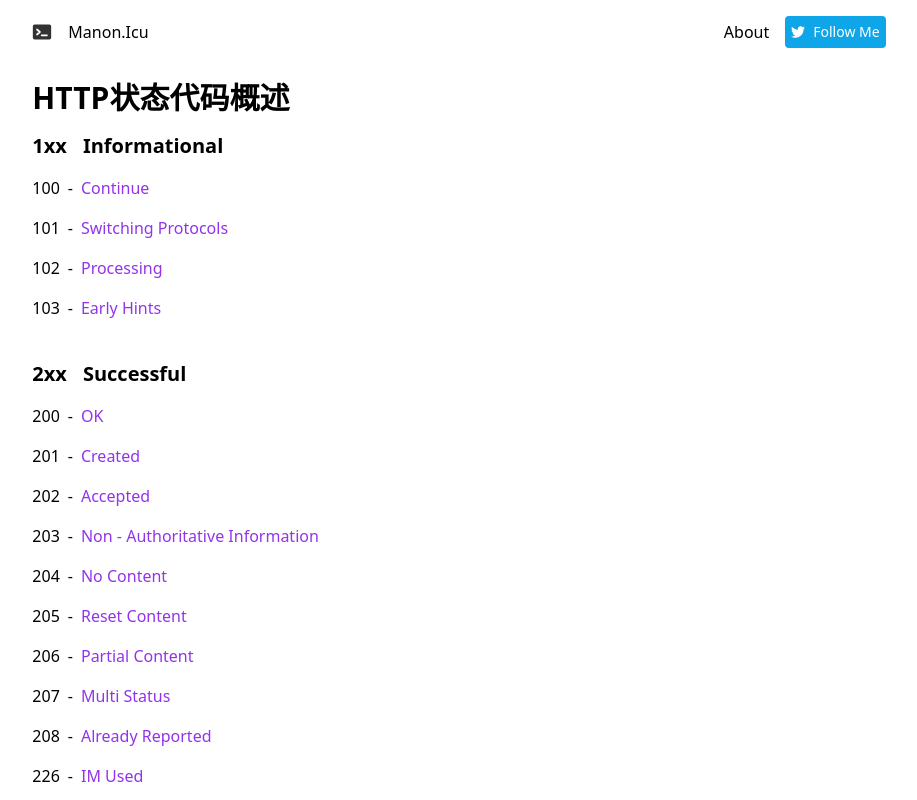
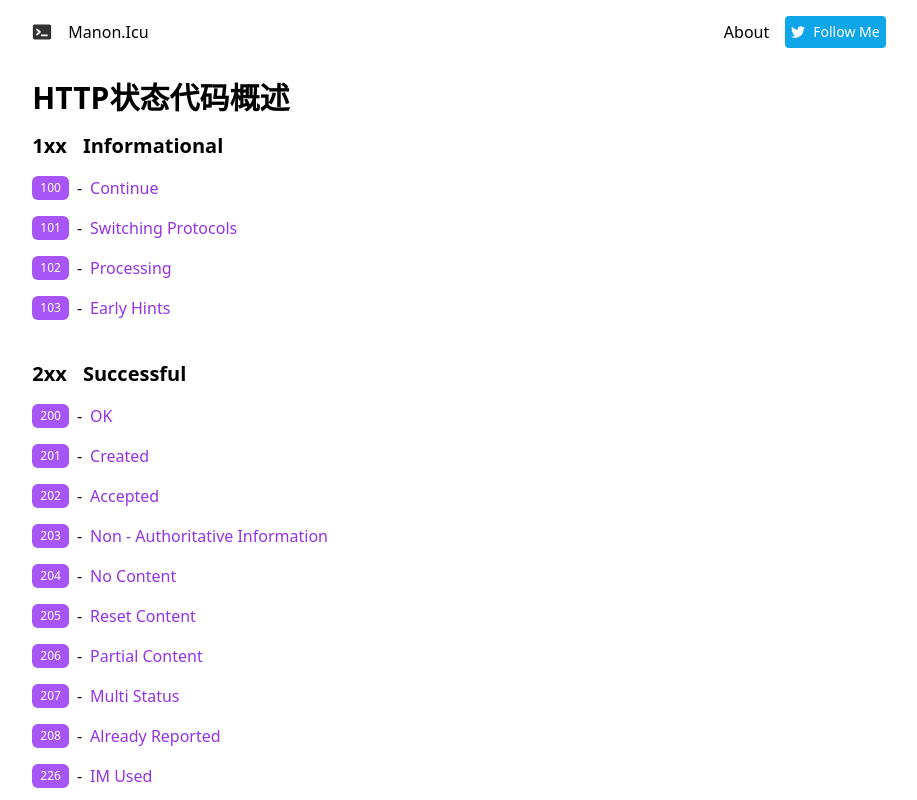
Before and after one commit to aafnnp/site, a Next.js app: page /http-status in a window 1280 px wide. Shown: the top 800 px of the page, without its empty margins (181-1098 px from the left). Built offline with nearby package versions, Linux system fonts and the light colour scheme.

Commit message:
chore: adapta dark mode

```diff
--- a/components/RandomPost.jsx
+++ b/components/RandomPost.jsx
@@ -3,19 +3,17 @@ import React from 'react';
 
 export default function RandomPost({ data }) {
   return (
-    <>
-      <h2 className="relative font-bold text-base mb-4">更多文章</h2>
+    <div className="random-post">
+      <h2>更多文章</h2>
       <ul>
         {data.map((item, key) => (
-          <li key={key} className="list-disc list-inside">
+          <li key={key}>
             <Link href={`/blog/${item.slug}`}>
-              <a className="text-gray-500 underline text-sm">
-                {item.data.title}
-              </a>
+              <a>{item.data.title}</a>
             </Link>
           </li>
         ))}
       </ul>
-    </>
+    </div>
   );
 }
--- a/pages/http-status.jsx
+++ b/pages/http-status.jsx
@@ -4,14 +4,14 @@ import { data, title } from 'utils/config';
 
 export default function HttpStatus() {
   return (
-    <>
-      <h1 className="text-3xl font-bold mb-4">HTTP状态代码概述</h1>
+    <div className="http-status">
+      <h1>HTTP状态代码概述</h1>
 
       {data.map((item, key) => (
-        <div className="mb-8" key={key}>
-          <h2 className="text-xl font-bold mb-2">
+        <div className="http-status-item" key={key}>
+          <h2>
             <span>{key + 1}xx</span>
-            <span className="pl-4">{title[key]}</span>
+            <span>{title[key]}</span>
           </h2>
 
           {item.map((el) => (
@@ -19,24 +19,17 @@ export default function HttpStatus() {
               key={el.key}
               href={`https://www.abstractapi.com/http-status-codes/${el.key}`}
             >
-              <a className="block py-2">
-                <span
-                  px={2}
-                  py={1}
-                  backgroundColor="purple.500"
-                  rounded="md"
-                  color="white"
-                  fontSize="xs"
-                >
+              <a>
+                <span className="px-2 py-1 bg-purple-500 rounded-md text-white text-xs">
                   {el.key}
                 </span>
-                <span className="px-2">-</span>
+                <span>-</span>
                 <span className="text-purple-600">{el.value}</span>
               </a>
             </Link>
           ))}
         </div>
       ))}
-    </>
+    </div>
   );
 }
--- a/pages/index.jsx
+++ b/pages/index.jsx
@@ -16,7 +16,7 @@ export default function IndexPage(props) {
         const { slug, data } = item;
         return (
           <div
-            className="grid grid-cols-[30%_auto] gap-4 py-2 xs:grid-cols-1 sm:grid-cols-[25%_auto]"
+            className="grid grid-cols-[30%_auto] gap-4 py-2 xs:grid-cols-1 sm:grid-cols-[25%_auto] md:grid-cols-[30%_auto]"
             key={item.slug}
           >
             <div className="text-gray-500 text-right xs:hidden sm:block">
--- a/styles/main.scss
+++ b/styles/main.scss
@@ -5,6 +5,9 @@
 @tailwind components;
 @tailwind utilities;
 
+body {
+  @apply bg-white dark:bg-slate-900 dark:text-white;
+}
 // single post
 .post {
   h2 {
@@ -37,13 +40,40 @@
     @apply mt-4 mb-12 bg-gray-100 p-4 rounded-lg border-l-4 border-l-slate-200 text-gray-500;
   }
   li {
-    @apply list-inside list-disc text-gray-500;
+    @apply list-inside list-disc text-gray-500 dark:text-gray-200;
     > ul {
       @apply ml-[2em];
     }
   }
 }
 
+.random-post {
+  h2 {
+    @apply relative font-bold text-base mb-4;
+  }
+  li {
+    @apply list-disc list-inside;
+    a {
+      @apply text-gray-500 underline text-sm dark:text-gray-200;
+    }
+  }
+}
+
+.http-status {
+  h1 {
+    @apply text-3xl font-bold mb-4;
+  }
+  h2 {
+    @apply flex gap-4 text-xl font-bold mb-2;
+  }
+  &-item {
+    @apply mb-8;
+  }
+  a {
+    @apply flex gap-2 py-2;
+  }
+}
+
 [class^='language'] {
   font-family: monospace;
 }
```
